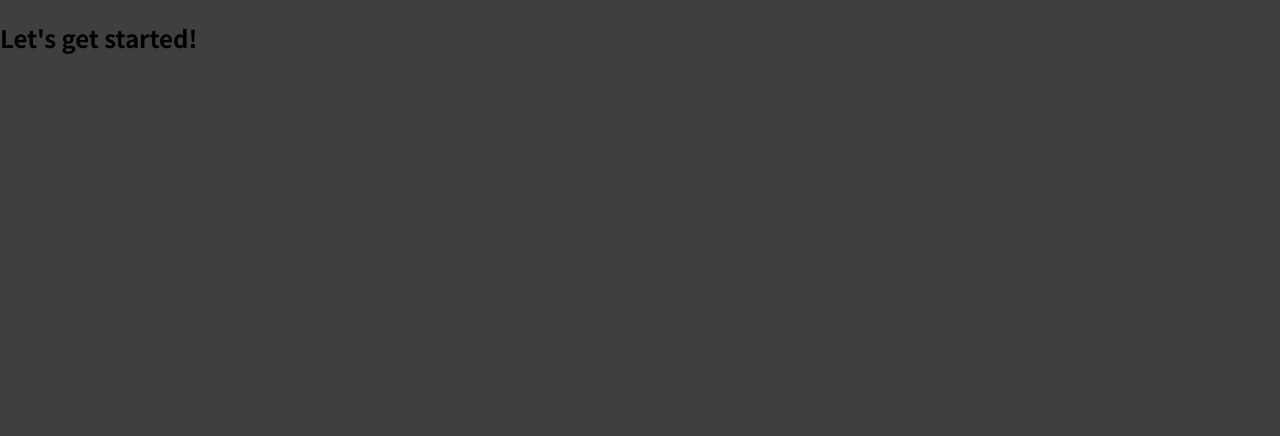
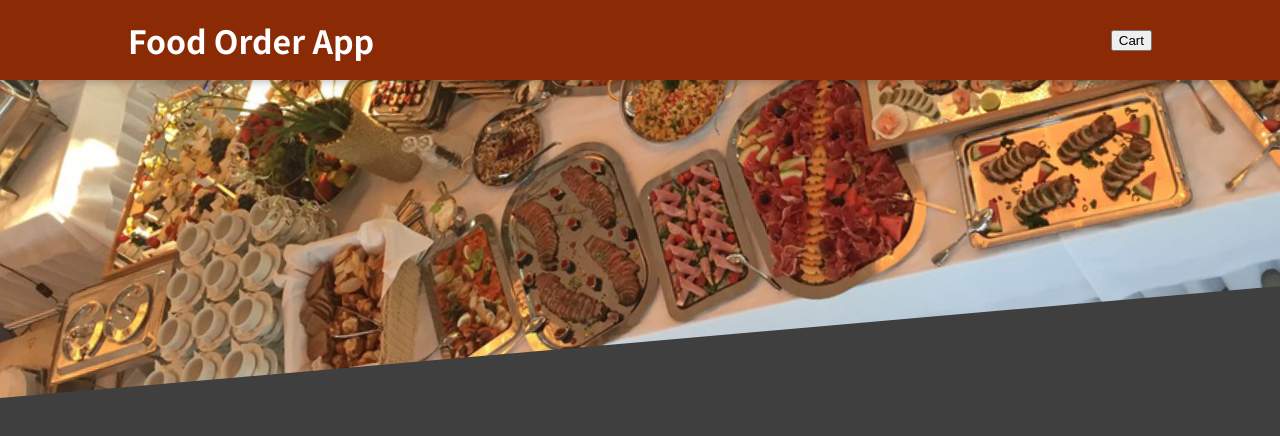
Before and after one commit to JulianaCotabarren/Food-Order-App, a JavaScript app: page / in a window 1280 px wide. Shown: the top 436 px of the page. Built offline with nearby package versions, Linux system fonts and the light colour scheme.

Commit message:
feat: add basic header

```diff
--- a/src/App.js
+++ b/src/App.js
@@ -1,8 +1,10 @@
+import Header from './components/Layout/Header';
+
 function App() {
   return (
-    <div>
-      <h2>Let's get started!</h2>
-    </div>
+    <>
+      <Header />
+    </>
   );
 }
 
--- /dev/null
+++ b/src/components/Layout/Header.js
@@ -0,0 +1,18 @@
+import meals from '../../assets/meals.jpg';
+import classes from './Header.module.css';
+
+const Header = (props) => {
+  return (
+    <>
+      <header className={classes.header}>
+        <h1>Food Order App</h1>
+        <button>Cart</button>
+      </header>
+      <div className={classes['main-image']}>
+        <img src={meals} alt="meals" />
+      </div>
+    </>
+  );
+};
+
+export default Header;
--- /dev/null
+++ b/src/components/Layout/Header.module.css
@@ -0,0 +1,29 @@
+.header {
+    position: fixed;
+    top: 0;
+    left: 0;
+    width: 100%;
+    height: 5rem;
+    background-color: #8a2b06;
+    color: white;
+    display: flex;
+    justify-content: space-between;
+    align-items: center;
+    padding: 0 10%;
+    box-shadow: 0 2px 8px rgba(0, 0, 0, 0.25);
+    z-index: 10;
+  }
+
+  .main-image {
+    width: 100%;
+    height: 25rem;
+    z-index: 0;
+    overflow: hidden;
+  }
+
+  .main-image img {
+    width: 110%;
+    height: 100%;
+    object-fit: cover;
+    transform: rotateZ(-5deg) translateY(-4rem) translateX(-1rem);
+  }
```
Also changed, not shown: src/assets/meals.jpg (added).
